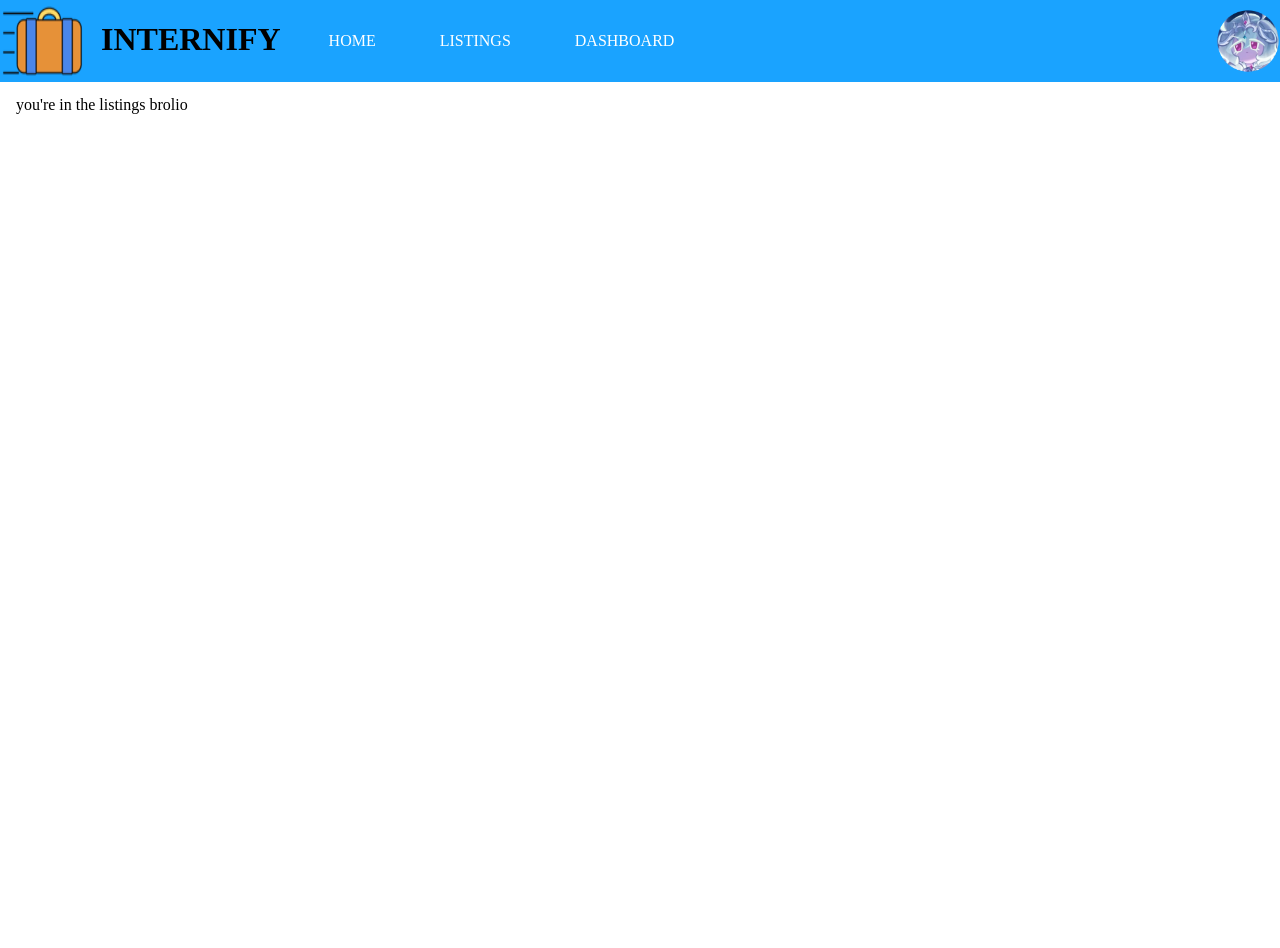
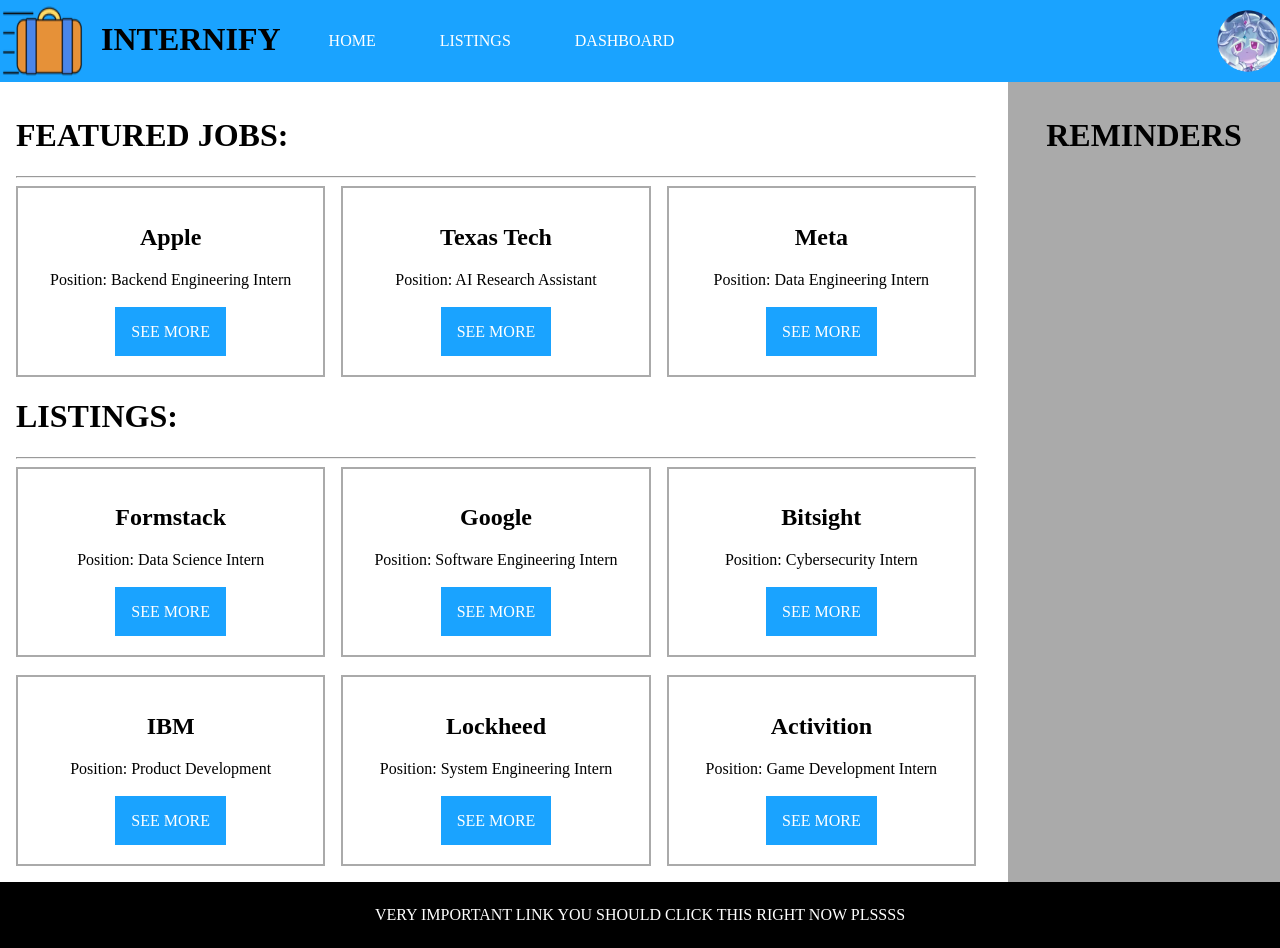
Before and after one commit to xx-dingles-xx/internify_college_project, a plain HTML site: page lists.html in a window 1280 px wide. Before the commit the page ends 800 px from the top, so only its background shows below. Drawn offline with Linux system fonts and the light colour scheme.

Commit message:
Listings done, profile format adjusted

```diff
--- /dev/null
+++ b/CSS/lists-classes.css
@@ -0,0 +1,33 @@
+@import url("styles.css");
+
+.listings {
+    width: 80%;
+    padding: var(--spacing-md);
+}
+
+.listing {
+    border: 2px solid var(--border-color2);
+    width: 30%;
+    text-align: center;
+    padding: var(--spacing-md);
+}
+
+.company-name {
+    margin-left: auto;
+    margin-right: auto;
+}
+
+.featured {
+    align-items: center;
+}
+
+.regular {
+    align-items: center;
+}
+
+.notifs {
+    width: 20%;
+    background-color: var(--border-color2);
+    padding: var(--spacing-md);
+    text-align: center;
+}
--- a/CSS/profile-classes.css
+++ b/CSS/profile-classes.css
@@ -8,7 +8,7 @@
 }
 .profile {
     width: 60%;
-    display: inline;
+    display: flex;
 }
 .rankings {
     text-align: center;
--- a/CSS/styles.css
+++ b/CSS/styles.css
@@ -68,7 +68,7 @@
     text-decoration: none;
     background-color: var(--primary-color);
     color: var(--secondary-color);
-    margin: var(--spacing-md);
+    margin: var(--spacing-xl);
 }
 
 .button:hover, .button:active {
--- a/lists.html
+++ b/lists.html
@@ -4,6 +4,7 @@
     <head>
         <title>Internify - Listings</title>
         <link rel="stylesheet" href="CSS/styles.css">
+        <link rel="stylesheet" href="CSS/lists-classes.css">
     </head>
     <body>
         <div class="header-bar">
@@ -14,8 +15,110 @@
             <a href="dash.html" class="header-button">DASHBOARD</a>
             <a href="profile.html" class="header-pic"> <img src="images/profile1.png" class="header-pic"> </a>
         </div>
-        <div class="under-header">
-            <p>you're in the listings brolio</p>
+        <div class="under-header"></div>
+        <!-- Must know: each listing has to have a company name, an image, a position name, and a button to see more -->
+        <div class="container">
+            <!-- All the listings -->
+            <div class="listings">
+                <!-- This only has 1 row of 3 jobs -->
+                <h1>FEATURED JOBS:</h1>
+                <hr>
+                <div class="featured container">
+                    <div class="listing centered-div">
+                        <h2 class="company-name">Apple</h2>
+                        <p>Position: Backend Engineering Intern</p>
+                        <br>
+                        <a href="lists.html" class="button">SEE MORE</a>
+                        <br>
+                        <br>
+                    </div>
+                    <div class="listing centered-div">
+                        <h2 class="company-name">Texas Tech</h2>
+                        <p>Position: AI Research Assistant</p>
+                        <br>
+                        <a href="lists.html" class="button">SEE MORE</a>
+                        <br>
+                        <br>
+                    </div>
+                    <div class="listing centered-div">
+                        <h2 class="company-name">Meta</h2>
+                        <p>Position: Data Engineering Intern</p>
+                        <br>
+                        <a href="lists.html" class="button">SEE MORE</a>
+                        <br>
+                        <br>
+                    </div>
+                </div>
+                <!-- Regular Listings, I'll put 6 listings for now because why not -->
+                <h1>LISTINGS:</h1>
+                <hr>
+                <div class="regular">
+                    <!-- Layer 1 -->
+                    <div class="container">
+                        <div class="listing centered-div">
+                            <h2 class="company-name">Formstack</h2>
+                            <p>Position: Data Science Intern</p>
+                            <br>
+                            <a href="lists.html" class="button">SEE MORE</a>
+                            <br>
+                            <br>
+                        </div>
+                        <div class="listing centered-div">
+                            <h2 class="company-name">Google</h2>
+                            <p>Position: Software Engineering Intern</p>
+                            <br>
+                            <a href="lists.html" class="button">SEE MORE</a>
+                            <br>
+                            <br>
+                        </div>
+                        <div class="listing centered-div">
+                            <h2 class="company-name">Bitsight</h2>
+                            <p>Position: Cybersecurity Intern</p>
+                            <br>
+                            <a href="lists.html" class="button">SEE MORE</a>
+                            <br>
+                            <br>
+                        </div>
+                    </div>
+                    <br>
+                    <!-- Layer 2 -->
+                    <div class="container">
+                        <div class="listing centered-div">
+                            <h2 class="company-name">IBM</h2>
+                            <p>Position: Product Development</p>
+                            <br>
+                            <a href="lists.html" class="button">SEE MORE</a>
+                            <br>
+                            <br>
+                        </div>
+                        <div class="listing centered-div">
+                            <h2 class="company-name">Lockheed</h2>
+                            <p>Position: System Engineering Intern</p>
+                            <br>
+                            <a href="lists.html" class="button">SEE MORE</a>
+                            <br>
+                            <br>
+                        </div>
+                        <div class="listing centered-div">
+                            <h2 class="company-name">Activition</h2>
+                            <p>Position: Game Development Intern</p>
+                            <br>
+                            <a href="lists.html" class="button">SEE MORE</a>
+                            <br>
+                            <br>
+                        </div>
+                    </div>
+                </div>
+            </div>
+
+            <!-- Notifications -->
+            <div class="notifs">
+                <h1>REMINDERS</h1>
+            </div>
+        </div>
+        <div class="footer">
+            <!-- The like cap at the bottom with all those links idk what they're called rn -->
+            <a href="images/gnomed.jpg" class="footer-link">VERY IMPORTANT LINK YOU SHOULD CLICK THIS RIGHT NOW PLSSSS</a>
         </div>
     </body>
 </html>
```
Also changed, not shown: profile.html (indentation only).
